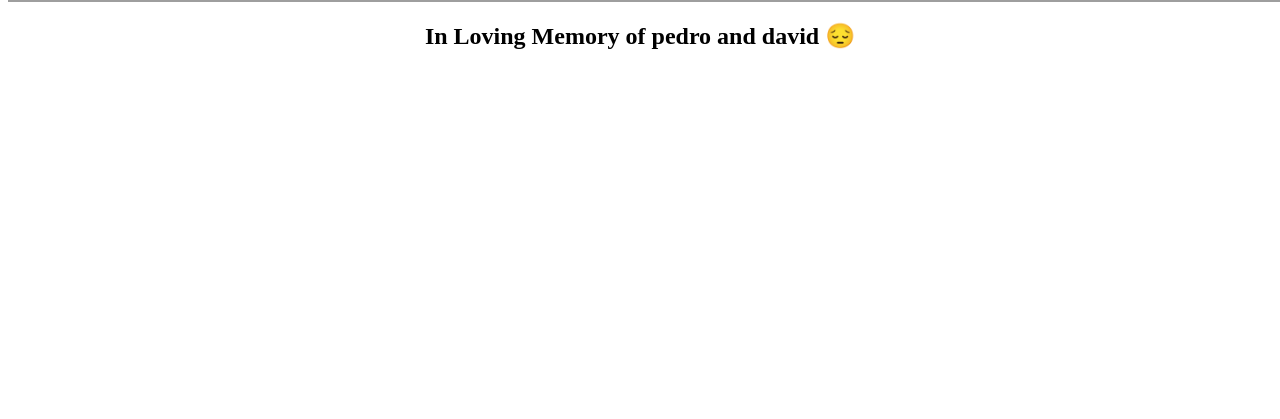
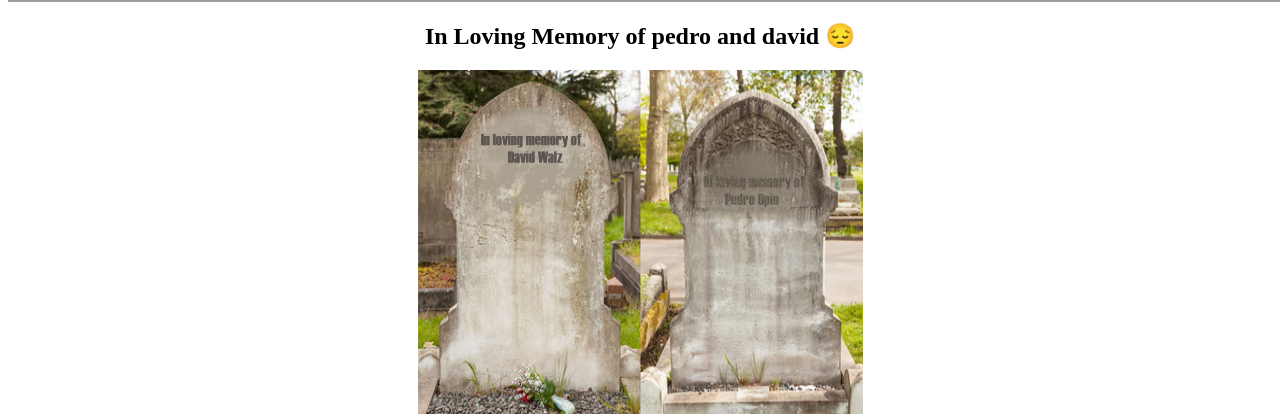
Before and after one commit to Additioncheese128/ALFREDO, a plain HTML site: page index.html in a window 1280 px wide. Shown: the part 760-1179 px from the top of the page. Before the commit the page ends 830 px from the top, so only its background shows below. Drawn offline with Linux system fonts and the light colour scheme; grey boxes are pictures that could not be loaded.

Commit message:
Update index.html

```diff
--- a/index.html
+++ b/index.html
@@ -15,5 +15,6 @@
         <h1>alfredooooooooo</h1>
         <img src="newfredo.png" style="width:1420px;height:696px;">
         <h2>In Loving Memory of pedro and david &#128532;</h2>
+        <img src="sosad.png" style="width:445px;height:344px;">
     </body>
 </html>
```
